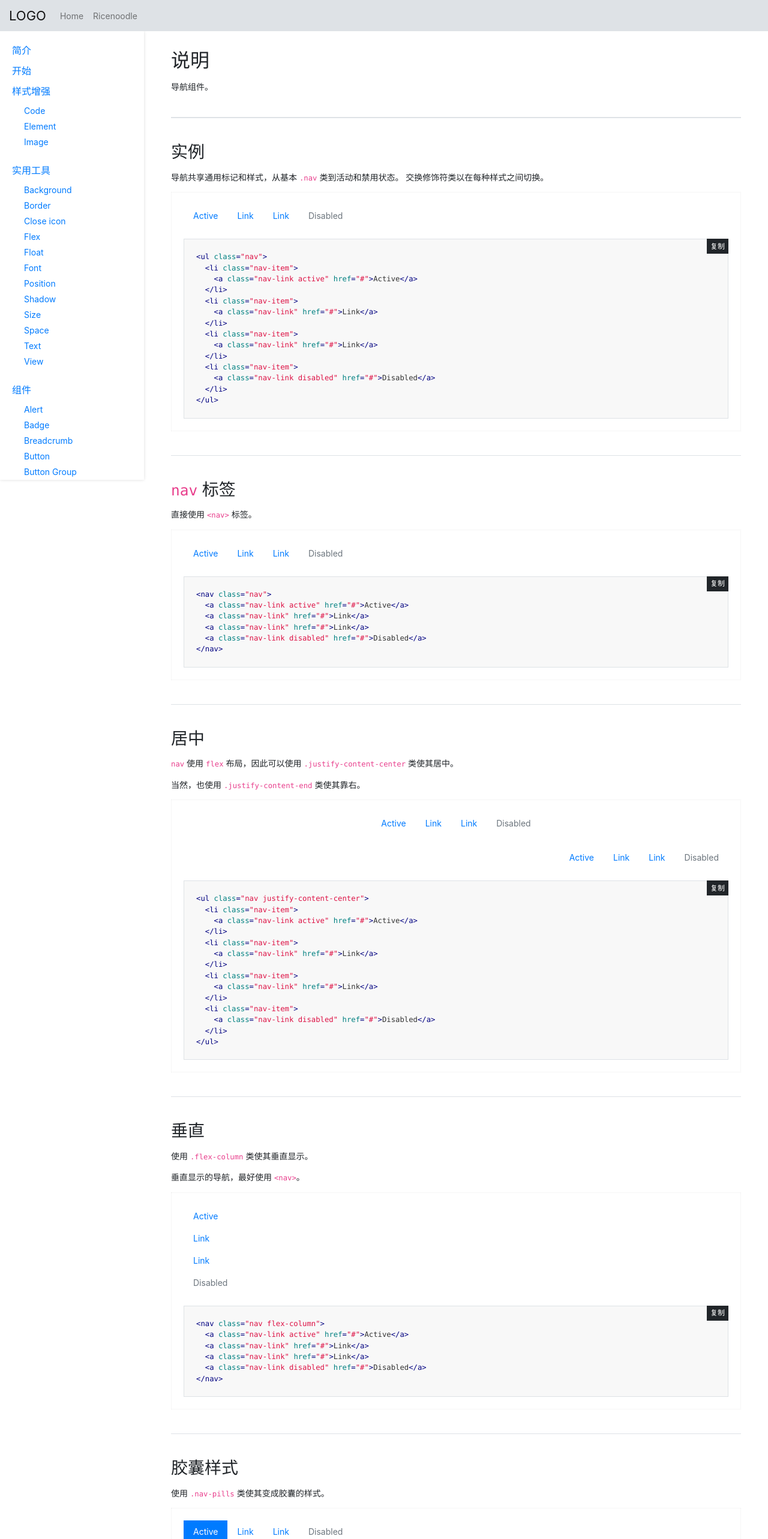
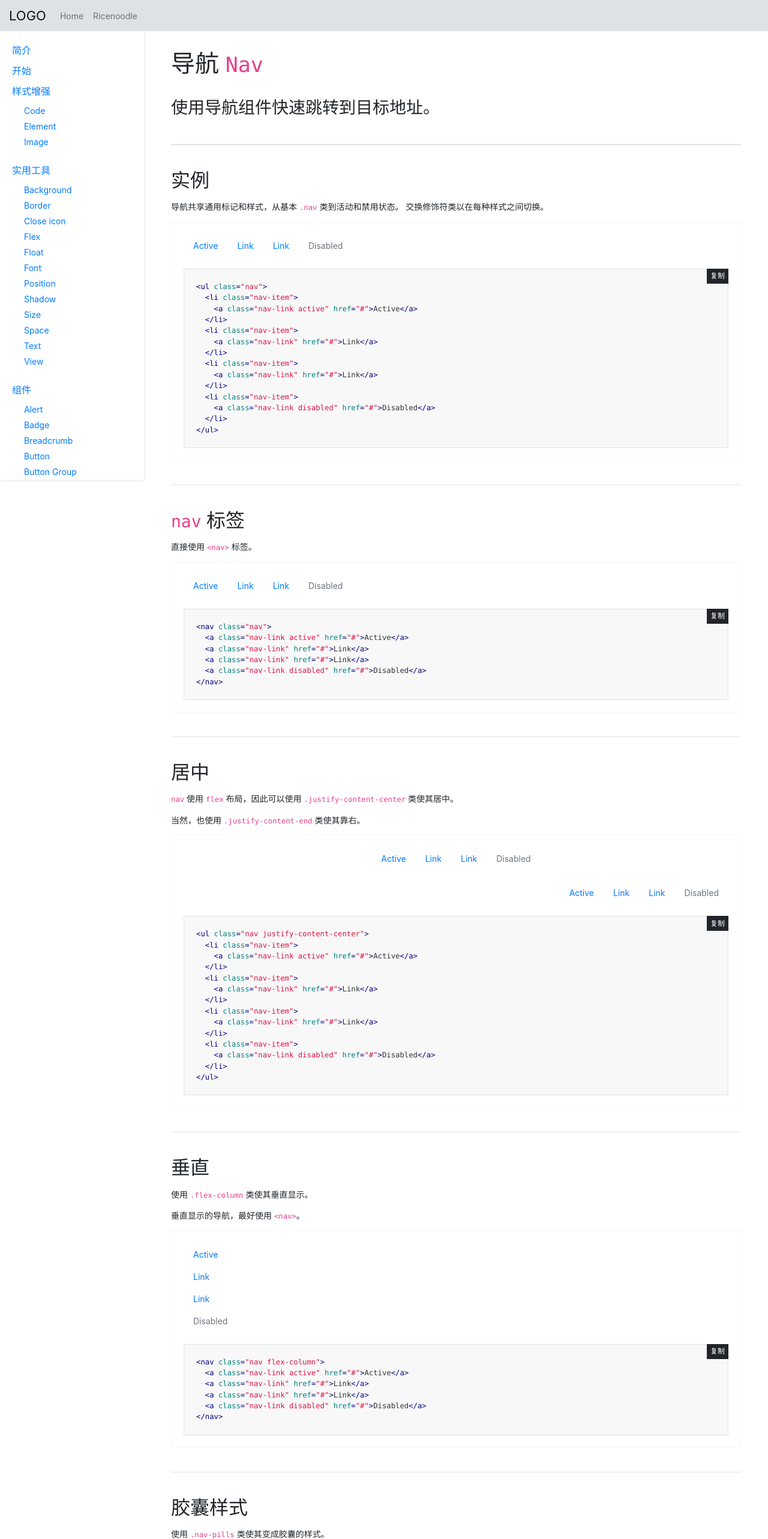
Before and after one commit to yayocn/yayocn-web, a React app: page /ricenoodle/components/nav in a window 1280 px wide. Shown: the top 2566 px of the page at 60% size. Built offline with nearby package versions, Linux system fonts and the light colour scheme.

Commit message:
improve nav

```diff
--- a/src/view/ricenoodle/components/Nav.js
+++ b/src/view/ricenoodle/components/Nav.js
@@ -158,12 +158,12 @@ export default class Nav extends Component {
   render () {
     return (
       <PageWrapper>
-        <h2>说明</h2>
-        <p>导航组件。</p>
+        <h1>导航 <code>Nav</code></h1>
+        <p className="font-2x font-100">使用导航组件快速跳转到目标地址。</p>
 
         <div className="divider divider-bold divider-lg"></div>
 
-        <h3>实例</h3>
+        <h2>实例</h2>
         <p>导航共享通用标记和样式，从基本 <code>.nav</code> 类到活动和禁用状态。 交换修饰符类以在每种样式之间切换。</p>
         <div className={classnames(style['util-badge'])}>
           <div className="row">
@@ -203,7 +203,7 @@ export default class Nav extends Component {
 
         <div className="divider divider-lg"></div>
 
-        <h3><code>nav</code> 标签</h3>
+        <h2><code>nav</code> 标签</h2>
         <p>直接使用 <code>&lt;nav&gt;</code> 标签。</p>
         <div className={classnames(style['util-badge'])}>
           <div className="row">
@@ -235,7 +235,7 @@ export default class Nav extends Component {
 
         <div className="divider divider-lg"></div>
 
-        <h3>居中</h3>
+        <h2>居中</h2>
         <p><code>nav</code> 使用 <code>flex</code> 布局，因此可以使用 <code>.justify-content-center</code> 类使其居中。</p>
         <p>当然，也使用 <code>.justify-content-end</code> 类使其靠右。</p>
         <div className={classnames(style['util-badge'])}>
@@ -291,7 +291,7 @@ export default class Nav extends Component {
 
         <div className="divider divider-lg"></div>
 
-        <h3>垂直</h3>
+        <h2>垂直</h2>
         <p>使用 <code>.flex-column</code> 类使其垂直显示。</p>
         <p>垂直显示的导航，最好使用 <code>&lt;nav&gt;</code>。</p>
         <div className={classnames(style['util-badge'])}>
@@ -324,7 +324,7 @@ export default class Nav extends Component {
 
         <div className="divider divider-lg"></div>
 
-        <h3>胶囊样式</h3>
+        <h2>胶囊样式</h2>
         <p>使用 <code>.nav-pills</code> 类使其变成胶囊的样式。</p>
         <div className={classnames(style['util-badge'])}>
           <div className="row">
@@ -364,7 +364,7 @@ export default class Nav extends Component {
 
         <div className="divider divider-lg"></div>
 
-        <h3>填充整行</h3>
+        <h2>填充整行</h2>
         <p>使用 <code>.nav-fill</code> 使导航填充整行。</p>
         <div className={classnames(style['util-badge'])}>
           <div className="row">
@@ -404,7 +404,7 @@ export default class Nav extends Component {
 
         <div className="divider divider-lg"></div>
 
-        <h3>选项卡</h3>
+        <h2>选项卡</h2>
         <p>从上面获取基本导航并添加 <code>.nav-tabs</code> 类以生成选项卡式界面。</p>
         <div className={classnames(style['util-badge'])}>
           <div className="row">
@@ -444,12 +444,12 @@ export default class Nav extends Component {
           </div>
         </div>
 
-        <h4 className="mt-20">事件</h4>
-        <p>参考 <a href="https://getbootstrap.com/docs/4.1/components/navs/#methods">Bootstrap Tabs</a></p>
+        <h3 className="mt-20">事件</h3>
+        <p>参考 <a href="https://getbootstrap.com/docs/4.1/components/navs/#methods">Bootstrap tabs</a>。</p>
 
         <div className="divider divider-lg"></div>
 
-        <h3>下拉导航</h3>
+        <h2>下拉导航</h2>
         <p>在导航系统中使用 <cdoe>dropdown</cdoe> 组件。</p>
         <div className={classnames(style['util-badge'])}>
           <div className="row">
```
